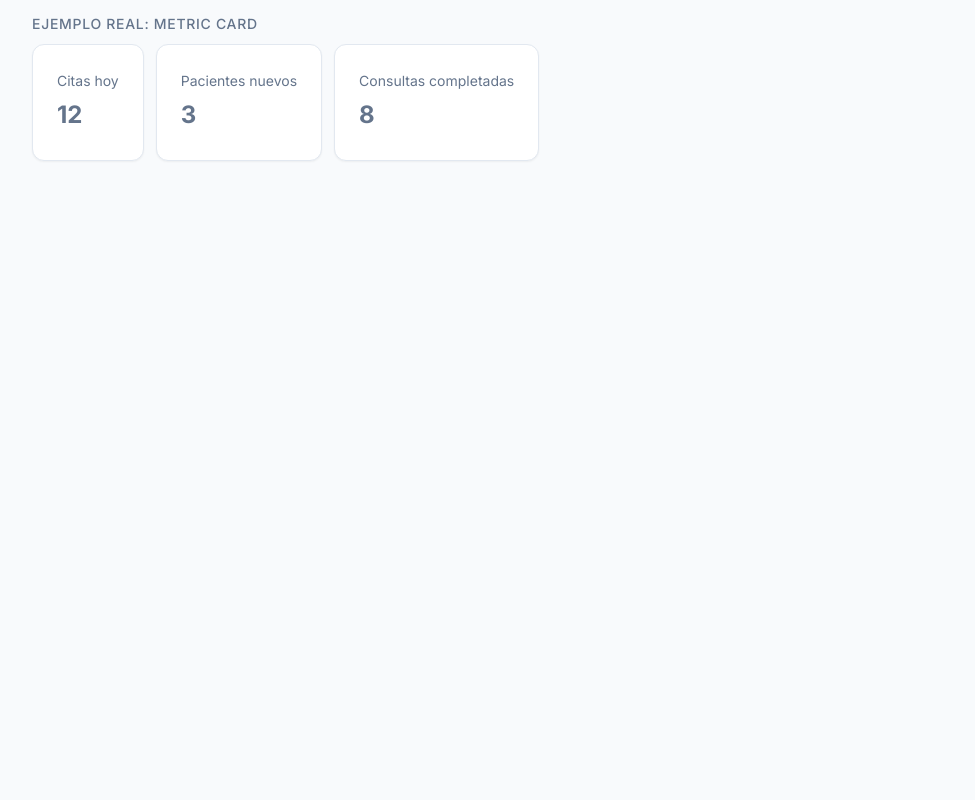
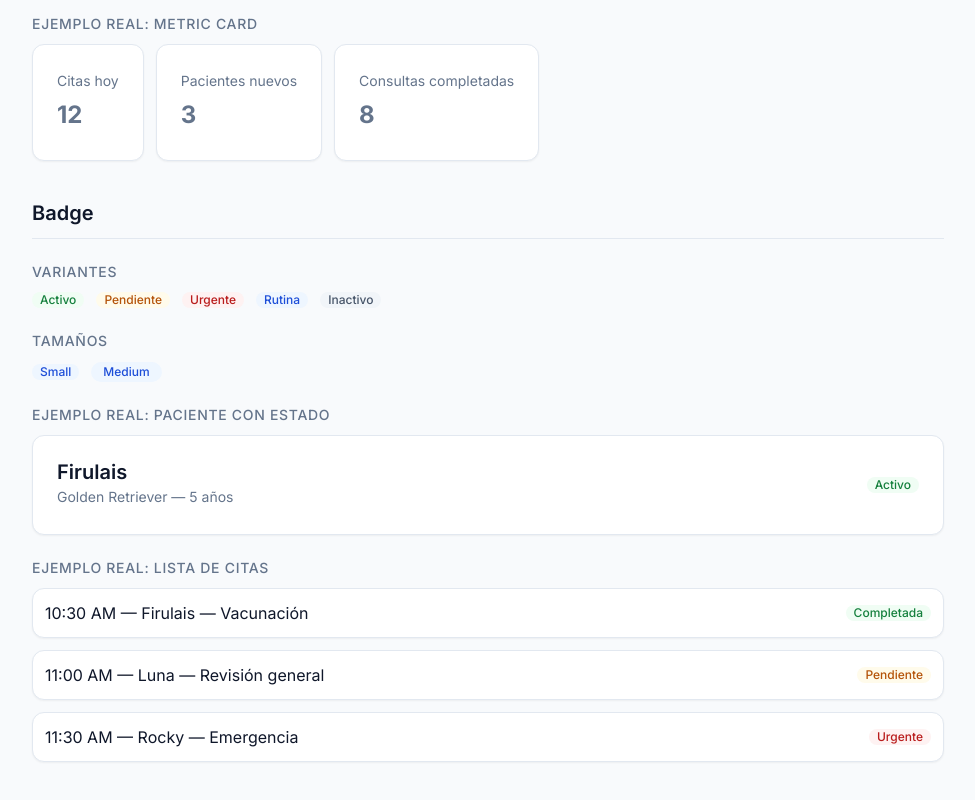
Before and after one commit to JuanM1005/petcare-frontend-demo, a React (Vite) app: page / in a window 1280 px wide. Shown: the part 1970-2770 px from the top of the page, without its empty margins (152-1127 px from the left). Before the commit the page ends 2203 px from the top, so only its background shows below. Built offline with nearby package versions, Linux system fonts and the light colour scheme.

Commit message:
feat(ui): añadir componente Badge con variantes y tamaños semanticos.

```diff
--- a/src/components/shared/DesignSystemShowcase/DesignSystemShowcase.tsx
+++ b/src/components/shared/DesignSystemShowcase/DesignSystemShowcase.tsx
@@ -1,5 +1,6 @@
 import { ButtonSection, InputSection, CardSection } from './sections';
 import styles from './DesignSystemShowcase.module.css';
+import { BadgeSection } from './sections/BadgeSection';
 
 /**
  * Página de referencia visual del sistema de diseño.
@@ -23,7 +24,7 @@ const DesignSystemShowcase = () => {
       {/* -------- INPUT -------- */}
       <InputSection />
       <CardSection />
-      {/* <Badge />*/}
+      <BadgeSection />
     </div>
   );
 };
--- /dev/null
+++ b/src/components/shared/DesignSystemShowcase/sections/BadgeSection.tsx
@@ -0,0 +1,102 @@
+import { Badge, Card } from '@/components/ui';
+import { Section, Subsection } from '../ShowcaseLayout';
+import styles from '../DesignSystemShowcase.module.css';
+
+export const BadgeSection = () => {
+  return (
+    <Section title="Badge">
+      <Subsection title="Variantes">
+        <div className={styles.row}>
+          <Badge variant="success">Activo</Badge>
+          <Badge variant="warning">Pendiente</Badge>
+          <Badge variant="danger">Urgente</Badge>
+          <Badge variant="info">Rutina</Badge>
+          <Badge variant="neutral">Inactivo</Badge>
+        </div>
+      </Subsection>
+
+      <Subsection title="Tamaños">
+        <div className={styles.row}>
+          <Badge variant="info" size="sm">
+            Small
+          </Badge>
+          <Badge variant="info" size="md">
+            Medium
+          </Badge>
+        </div>
+      </Subsection>
+
+      <Subsection title="Ejemplo real: Paciente con estado">
+        <Card>
+          <div
+            style={{
+              display: 'flex',
+              justifyContent: 'space-between',
+              alignItems: 'center',
+            }}
+          >
+            <div>
+              <h3>Firulais</h3>
+              <p
+                style={{
+                  fontSize: 'var(--font-size-sm)',
+                  color: 'var(--color-text-secondary)',
+                }}
+              >
+                Golden Retriever — 5 años
+              </p>
+            </div>
+            <Badge variant="success">Activo</Badge>
+          </div>
+        </Card>
+      </Subsection>
+
+      <Subsection title="Ejemplo real: Lista de citas">
+        <div
+          style={{
+            display: 'flex',
+            flexDirection: 'column',
+            gap: 'var(--spacing-3)',
+          }}
+        >
+          <Card padding="sm">
+            <div
+              style={{
+                display: 'flex',
+                justifyContent: 'space-between',
+                alignItems: 'center',
+              }}
+            >
+              <span>10:30 AM — Firulais — Vacunación</span>
+              <Badge variant="success">Completada</Badge>
+            </div>
+          </Card>
+          <Card padding="sm">
+            <div
+              style={{
+                display: 'flex',
+                justifyContent: 'space-between',
+                alignItems: 'center',
+              }}
+            >
+              <span>11:00 AM — Luna — Revisión general</span>
+              <Badge variant="warning">Pendiente</Badge>
+            </div>
+          </Card>
+          <Card padding="sm">
+            <div
+              style={{
+                display: 'flex',
+                justifyContent: 'space-between',
+                alignItems: 'center',
+              }}
+            >
+              <span>11:30 AM — Rocky — Emergencia</span>
+              <Badge variant="danger">Urgente</Badge>
+            </div>
+          </Card>
+        </div>
+      </Subsection>
+    </Section>
+  );
+};
--- /dev/null
+++ b/src/components/ui/Badge/Badge.module.css
@@ -0,0 +1,53 @@
+/* ============================================
+   Badge — Componente primitivo
+   Etiqueta visual de estado. Siempre inline.
+   ============================================ */
+
+.badge {
+  display: inline-flex;
+  align-items: center;
+  font-family: var(--font-family);
+  font-weight: var(--font-weight-medium);
+  border-radius: var(--radius-full);
+  white-space: nowrap;
+  line-height: 1;
+}
+
+/* --- Tamaños --- */
+
+.sm {
+  padding: 2px var(--spacing-2);
+  font-size: var(--font-size-xs);
+}
+
+.md {
+  padding: var(--spacing-1) var(--spacing-3);
+  font-size: var(--font-size-xs);
+}
+
+/* --- Variantes --- */
+
+.success {
+  background-color: var(--color-success-50);
+  color: var(--color-success-700);
+}
+
+.warning {
+  background-color: var(--color-warning-50);
+  color: var(--color-warning-700);
+}
+
+.danger {
+  background-color: var(--color-danger-50);
+  color: var(--color-danger-700);
+}
+
+.info {
+  background-color: var(--color-primary-50);
+  color: var(--color-primary-700);
+}
+
+.neutral {
+  background-color: var(--color-neutral-100);
+  color: var(--color-neutral-600);
+}
--- /dev/null
+++ b/src/components/ui/Badge/Badge.tsx
@@ -0,0 +1,36 @@
+import type { BadgeProps } from './Badge.types';
+import styles from './Badge.module.css';
+
+/**
+ * Badge primitivo del sistema de diseño.
+ * Etiqueta visual de estado, siempre inline.
+ *
+ * @example
+ * <Badge variant="success">Activo</Badge>
+ * <Badge variant="danger" size="sm">Urgente</Badge>
+ */
+
+const Badge = ({
+  children,
+  variant = 'neutral',
+  size = 'sm',
+  className,
+  ...rest
+}: BadgeProps) => {
+  const badgeClasses = [
+    styles.badge,
+    styles[variant],
+    styles[size],
+    className ?? '',
+  ]
+    .filter(Boolean)
+    .join(' ');
+
+  return (
+    <span className={badgeClasses} {...rest}>
+      {children}
+    </span>
+  );
+};
+
+export default Badge;
--- a/src/components/ui/index.ts
+++ b/src/components/ui/index.ts
@@ -6,3 +6,6 @@ export type { InputProps } from './Input/Input.types';
 
 export { default as Card } from './Card/Card';
 export type { CardProps } from './Card/Card.types';
+
+export { default as Badge } from './Badge/Badge';
+export type { BadgeProps } from './Badge/Badge.types';
```
Also changed, not shown: src/components/ui/Badge/Badge.types.ts (added, +11 -0 lines).
